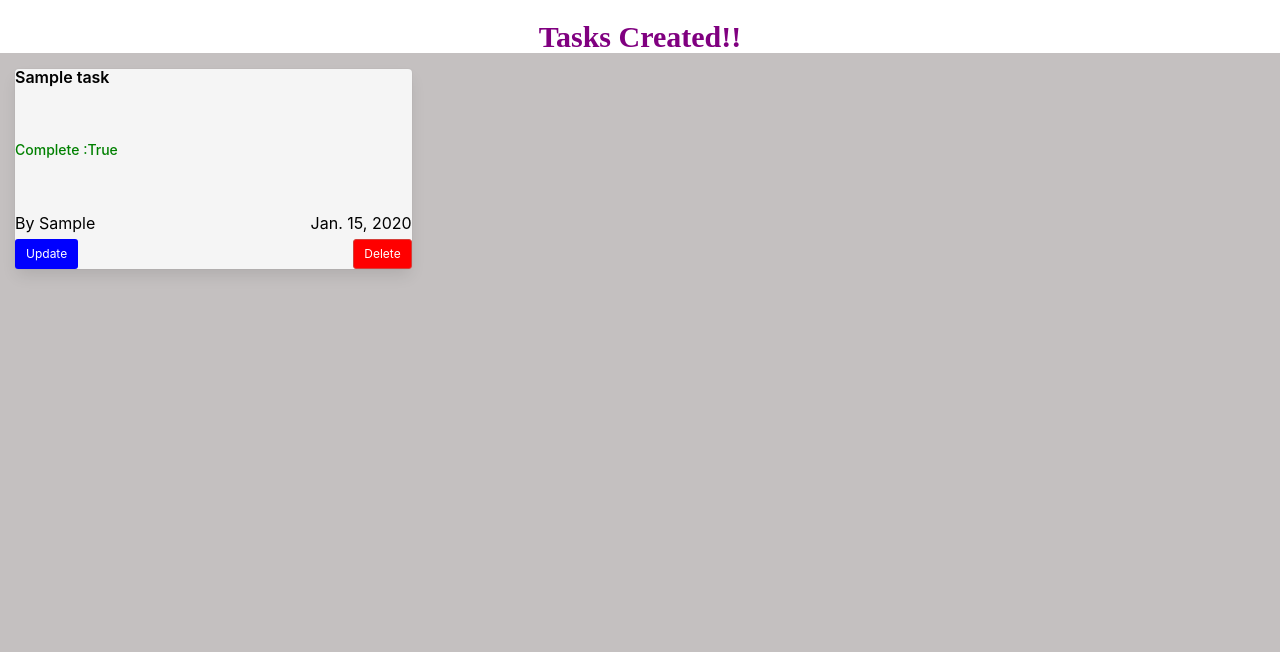
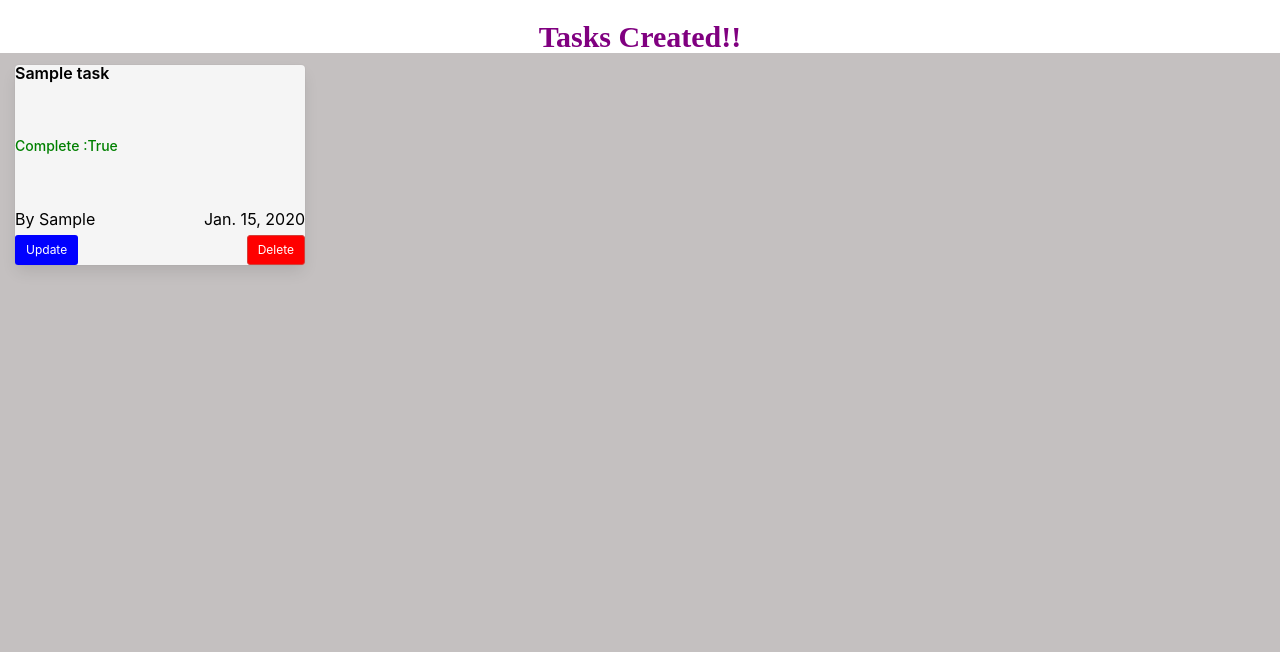
Before and after one commit to BridgitKirika/Brii-to-do, a Django app: page /index/ in a window 1280 px wide. Shown: the part 54-706 px from the top of the page. Run offline with Django 3.2, Linux system fonts and the light colour scheme; a user stored in the database is signed in; tables that the repository leaves empty hold one stand-in row (values such as "Sample post"); some libraries are stand-ins or nearby versions.

Commit message:
resized the cards

```diff
--- a/todoapp/templates/index.html
+++ b/todoapp/templates/index.html
@@ -13,7 +13,7 @@
     <div class="templates d-flex flex-row" style="background-color: rgb(196, 192, 192); height: 600px;">
         {% for  tasks in tasks %}
 
-        <div class="col-md-4 mt-4">
+        <div class="col-md-3 mt-3">
             <div class="card profile-card-5" style="background-color: whitesmoke;">
                 <div class="card-body pt-0">
                     <h5 class="card-title" style="color: black; font-weight: 600;">{{tasks.title}}</h5>
```
